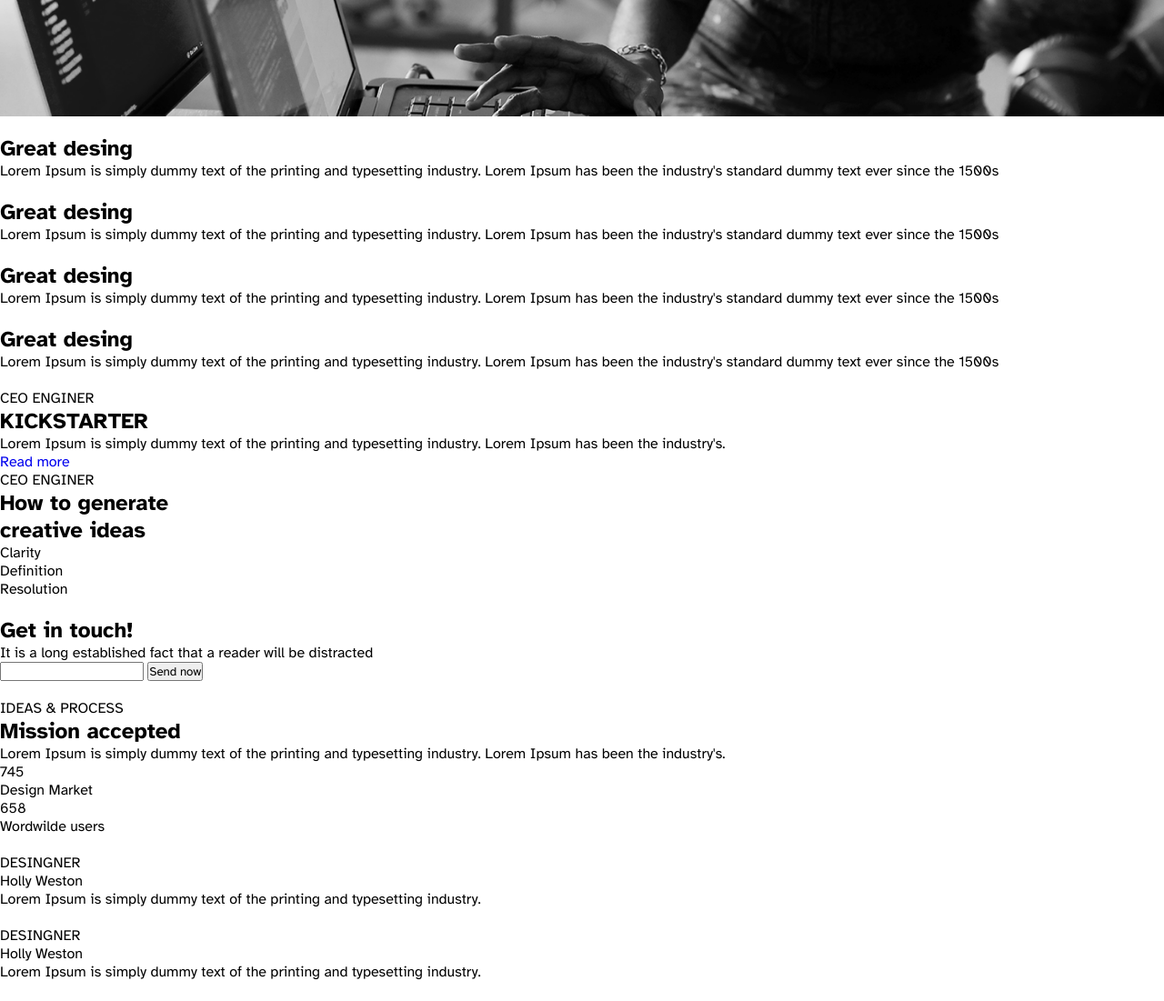
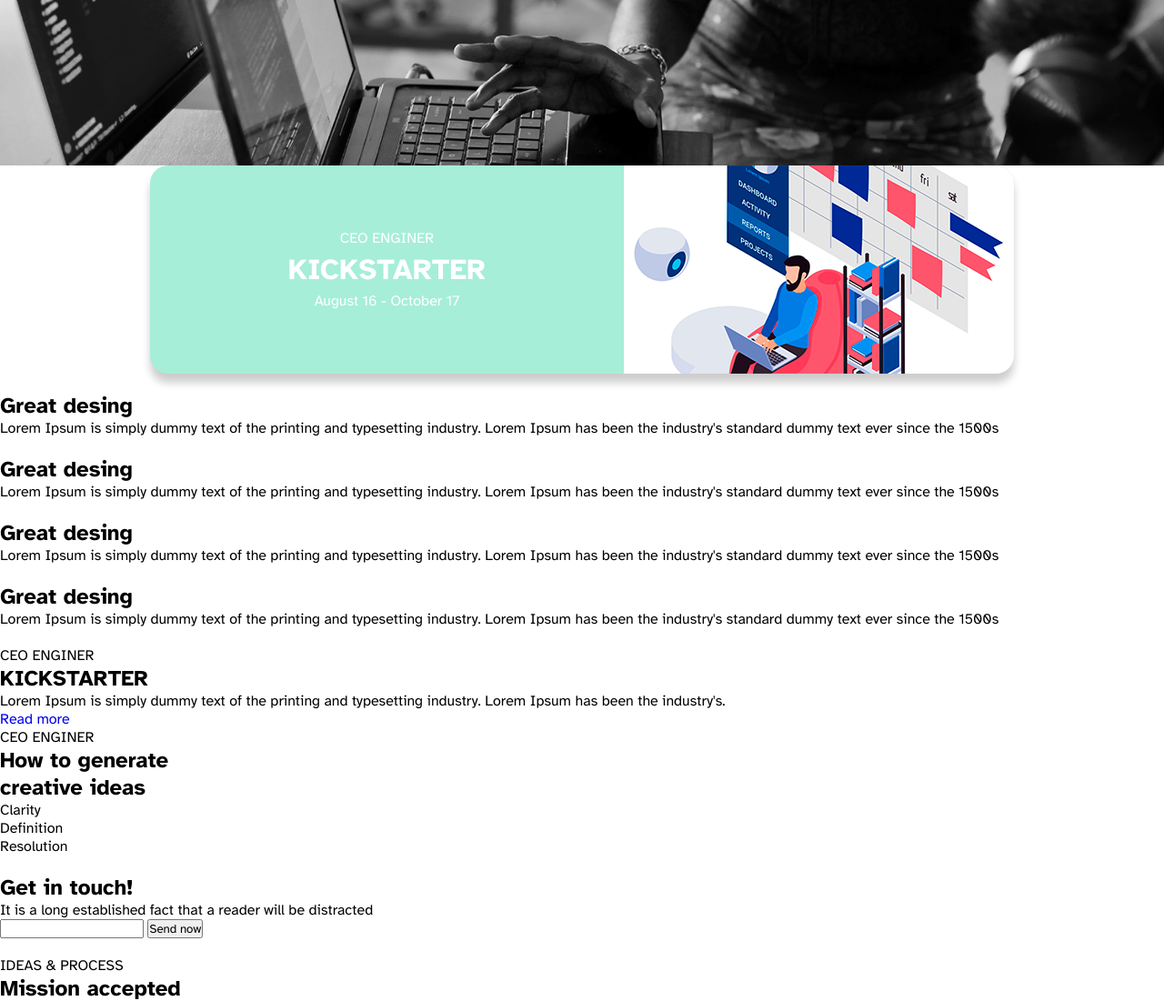
Before and after one commit to danilogomes08/softwerk, a plain HTML site: page index.html in a window 1280 px wide. Shown: the part 562-1663 px from the top of the page at 91% size. Drawn offline with Linux system fonts and the light colour scheme.

Commit message:
estilizado KICKSTARTER

```diff
--- a/css/style.css
+++ b/css/style.css
@@ -53,14 +53,15 @@ nav a:hover {
     height: 100%;
     margin: 0 auto;
     flex-wrap: wrap;
+    align-items: center;
 }
 
-main > div  p:nth-child(1) {
+.main-content div p:nth-child(1) {
     font-size: 0.75rem;
     color: #e2576a
 }
 
-main > div div > p:nth-child(3) {
+.main-content div p:nth-child(3) {
     width: 50%;
 }
 
@@ -74,7 +75,7 @@ h1 > span{
     color: #e2576a;
 }
 
-main > div div > p:nth-child(3) {
+.main-content div p:nth-child(3) {
     margin-bottom: 30px;
     color: white;
 }
@@ -83,7 +84,7 @@ main {
     background-image: url(../imagens/bg01.png); /* center center */
     background-size: cover;
     background-color: #f3f6ff;
-    height: 600px;
+    padding: 200px 0;
     background-repeat: no-repeat;
 }
 
@@ -92,7 +93,7 @@ main {
     align-items: center;
 }
 
-main > div div > a:nth-child(even) {
+.main-content div a:nth-child(even) {
     background-color: #e2576a;
     padding: 15px 30px;
     color: white;
@@ -100,9 +101,36 @@ main > div div > a:nth-child(even) {
     margin-right: 10px;
 }
 
-main > div div > a:nth-child(odd) {
+.main-content div a:nth-child(odd) {
     background-color: #0f308f;
     padding: 15px 30px;
     color: white;
     border-radius: 50px;
 }
+
+.great-desing > div:nth-child(1) {
+    justify-content: space-between;
+    display: flex;
+    color: white;
+    box-shadow: 0 10px 10px rgba(0,0,0, 0.2);
+    background-color: #a6eed8;
+    border-radius: 20px;
+}
+
+.great-desing div > img {
+    border-radius: 0 20px 20px 0;
+}
+
+
+.great-desing div:nth-child(1) div:nth-child(1) {
+    margin: 0 auto;
+    text-align: center;
+    width: 429px;
+}
+
+
+.great-desing > div:nth-child(1) > div h2 {
+    font-weight: 900;
+    font-size: 2rem;
+    margin: 5px 0;
+}
--- a/index.html
+++ b/index.html
@@ -49,11 +49,10 @@
                 <a href="#">Get softwerk</a>
             </div>
         </div>
+    </main>
 
-        <!--<div>
-            <div>
-                <img src="" alt="">
-            </div>
+    <section class="great-desing">
+        <div class="container">
             <div>
                 <p>
                     CEO ENGINER
@@ -65,11 +64,8 @@
                     August 16 - October 17
                 </p>
             </div>
-        </div>-->
-
-    </main>
-
-    <section>
+            <img src="imagens/kickstarter4.png" alt="">
+        </div>
         <div>
             <img src="" alt="">
             <h2>
```
Also changed, not shown: imagens/kickstarter.png (added), imagens/kickstarter2.png (added), imagens/kickstarter3.png (added), imagens/kickstarter4.png (added).
